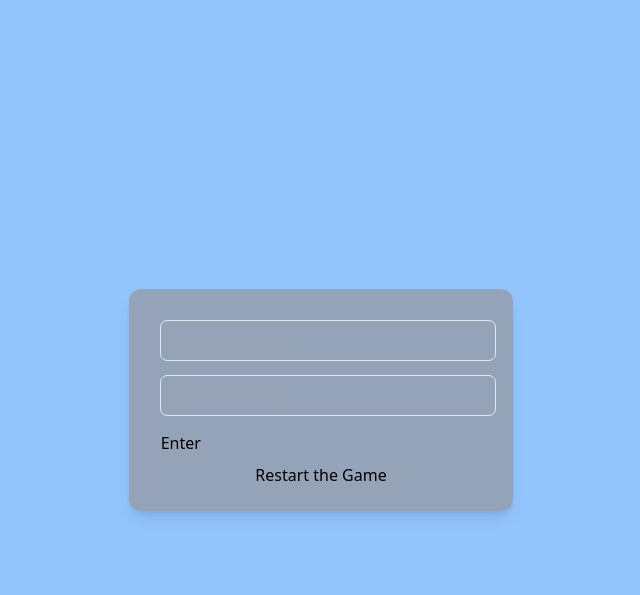
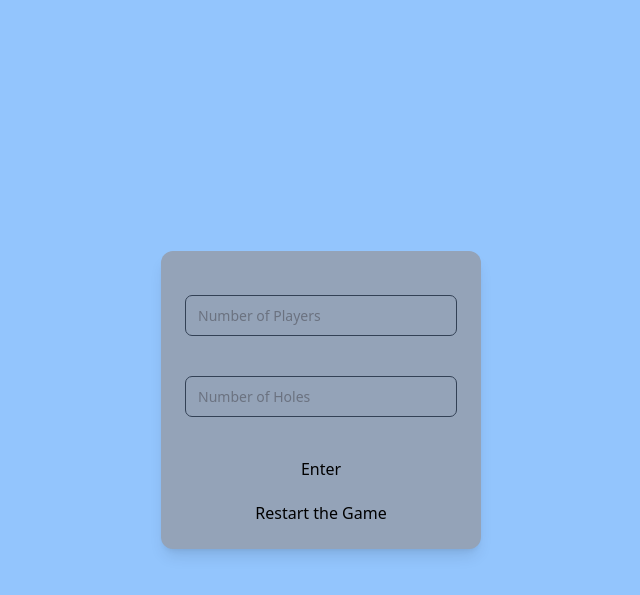
Before and after one commit to BenForino/MiniGolfCalculator, a PHP site: page / in a window 1280 px wide. Shown: the top 595 px of the page, without its empty margins (319-959 px from the left). Run offline with PHP 8.4, Linux system fonts and the light colour scheme.

Commit message:
CSS Changes

```diff
--- a/html/index.html
+++ b/html/index.html
@@ -14,9 +14,9 @@
 	<body class="bg-blue-300">
 		<div
 			id="calcDiv"
-			class="p-6 max-w-screen-md mx-auto bg-slate-400 rounded-xl shadow-lg flex flex-col items-center"
+			class="p-6 min-w-80 mx-auto bg-slate-400 rounded-xl shadow-lg flex flex-col items-center"
 		>
-			<div id="playerSetup" class="flex flex-col"></div>
+			<div id="playerSetup" class="min-w-full mx-2 py-5"></div>
 			<div id="calcContainer"></div>
 			<div id="restart" class="">
 				<button type="button" id="restartBt">Restart the Game</button>
--- a/html/scripts/scoringCalc.js
+++ b/html/scripts/scoringCalc.js
@@ -126,7 +126,7 @@ function initSetup() {
 	$("#playerSetup").empty();
 	$("#playerSetup").show();
 	$("#calcContainer").empty();
-	$form = $('<form id="playerSelect"></form>');
+	$form = $('<form id="playerSelect" class="form-primary"></form>');
 	$form.append(
 		'<input type="number" class="input-primary" placeholder="Number of Players" name="playerCount" min="1" max="10" > '
 	);
@@ -146,10 +146,10 @@ function initSetup() {
 
 function drawNameInput() {
 	$("#playerSetup").empty();
-	$form = $('<form id="playerNames"></form>');
+	$form = $('<form id="playerNames" class="form-primary"></form>');
 	for (let index = 0; index < players.length; index++) {
 		$form.append(
-			'<input type="text" placeholder="Player ' +
+			'<input type="text" class="input-primary" placeholder="Player ' +
 			(Number(index) + 1) +
 			' name" name="' +
 			index +
@@ -203,10 +203,10 @@ function createPlayerInput(count) {
 	$("#calcContainer").append(
 		"<p>Holes Remaining: " + holesRemaining + "</p>"
 	);
-	$form = $('<form id="scoreInput"></form>');
+	$form = $('<form id="scoreInput" class="form-primary"></form>');
 	for (let index = 0; index < players.length; index++) {
 		$form.append(
-			'<input type="number" placeholder="Player: ' +
+			'<input type="number" class="input-primary" placeholder="Player: ' +
 			players[index].getName() +
 			'" name="' +
 			index +
--- a/html/tw.css
+++ b/html/tw.css
@@ -560,7 +560,7 @@ video {
   border-radius: 7px;
   border-width: 1px;
   --tw-border-opacity: 1;
-  border-color: rgb(148 163 184 / var(--tw-border-opacity));
+  border-color: rgb(51 65 85 / var(--tw-border-opacity));
   background-color: transparent;
   padding-left: 0.75rem;
   padding-top: 0.625rem;
@@ -570,6 +570,19 @@ video {
   font-size: 0.875rem;
   line-height: 1.25rem;
   font-weight: 400;
+}
+
+.input-primary::-moz-placeholder {
+  --tw-placeholder-opacity: 1;
+  color: rgb(107 114 128 / var(--tw-placeholder-opacity));
+}
+
+.input-primary::placeholder {
+  --tw-placeholder-opacity: 1;
+  color: rgb(107 114 128 / var(--tw-placeholder-opacity));
+}
+
+.input-primary {
   outline-style: solid;
   outline-width: 0px;
   transition-property: all;
@@ -577,25 +590,10 @@ video {
   transition-duration: 150ms;
 }
 
-.input-primary:-moz-placeholder-shown {
-  border-width: 1px;
-  border-color: rgb(226 232 240 / var(--tw-border-opacity));
-  --tw-border-opacity: 1;
-  border-top-color: rgb(226 232 240 / var(--tw-border-opacity));
-}
-
-.input-primary:placeholder-shown {
-  border-width: 1px;
-  border-color: rgb(226 232 240 / var(--tw-border-opacity));
-  --tw-border-opacity: 1;
-  border-top-color: rgb(226 232 240 / var(--tw-border-opacity));
-}
-
 .input-primary:focus {
   border-width: 2px;
   --tw-border-opacity: 1;
   border-color: rgb(236 72 153 / var(--tw-border-opacity));
-  border-top-color: transparent;
   outline-width: 0px;
 }
 
@@ -603,6 +601,22 @@ video {
   border-width: 0px;
   --tw-bg-opacity: 1;
   background-color: rgb(248 250 252 / var(--tw-bg-opacity));
+}
+
+.form-primary {
+  display: flex;
+  flex-direction: column;
+}
+
+.form-primary > :not([hidden]) ~ :not([hidden]) {
+  --tw-space-y-reverse: 0;
+  margin-top: calc(2.5rem * calc(1 - var(--tw-space-y-reverse)));
+  margin-bottom: calc(2.5rem * var(--tw-space-y-reverse));
+}
+
+.mx-2 {
+  margin-left: 0.5rem;
+  margin-right: 0.5rem;
 }
 
 .mx-auto {
@@ -618,8 +632,12 @@ video {
   display: table;
 }
 
-.max-w-screen-md {
-  max-width: 768px;
+.min-w-80 {
+  min-width: 20rem;
+}
+
+.min-w-full {
+  min-width: 100%;
 }
 
 .flex-col {
@@ -648,6 +666,11 @@ video {
   padding: 1.5rem;
 }
 
+.py-5 {
+  padding-top: 1.25rem;
+  padding-bottom: 1.25rem;
+}
+
 .shadow-lg {
   --tw-shadow: 0 10px 15px -3px rgb(0 0 0 / 0.1), 0 4px 6px -4px rgb(0 0 0 / 0.1);
   --tw-shadow-colored: 0 10px 15px -3px var(--tw-shadow-color), 0 4px 6px -4px var(--tw-shadow-color);
@@ -666,15 +689,6 @@ body {
   width: inherit;
 }
 
-#playerSetup form input {
-  margin: 0.5em;
-}
-
-#scoreInput {
-  display: flex;
-  flex-direction: column;
-}
-
 #scoreInput input {
   margin: 0.5em;
 }
--- a/package.json
+++ b/package.json
@@ -3,6 +3,6 @@
     "js-cookie": "^3.0.1"
   },
   "devDependencies": {
-    "tailwindcss": "^3.3.6"
+    "tailwindcss": "^3.4.3"
   }
 }
```
Also changed, not shown: html/style.css (+4 -9 lines), package-lock.json.
